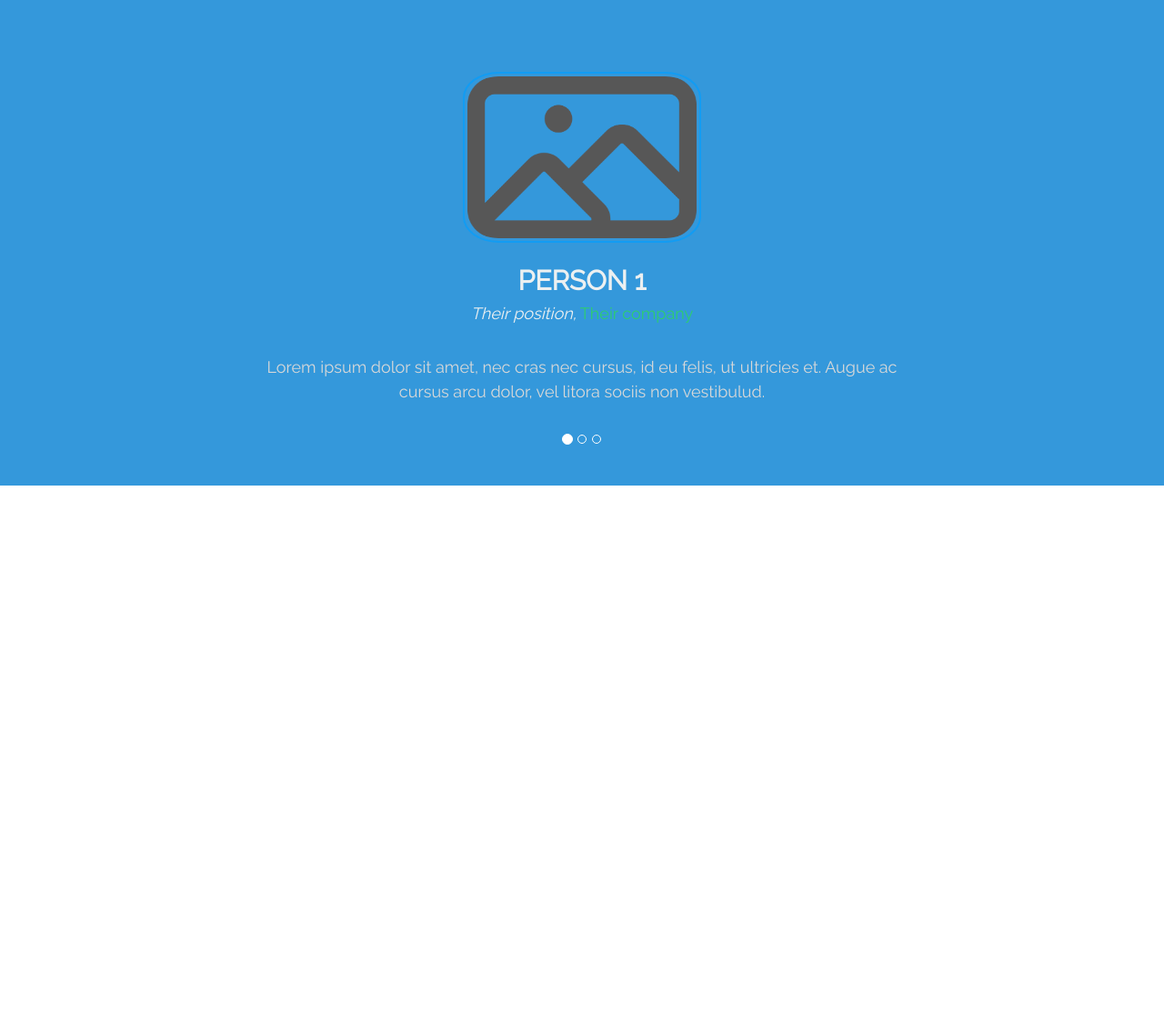
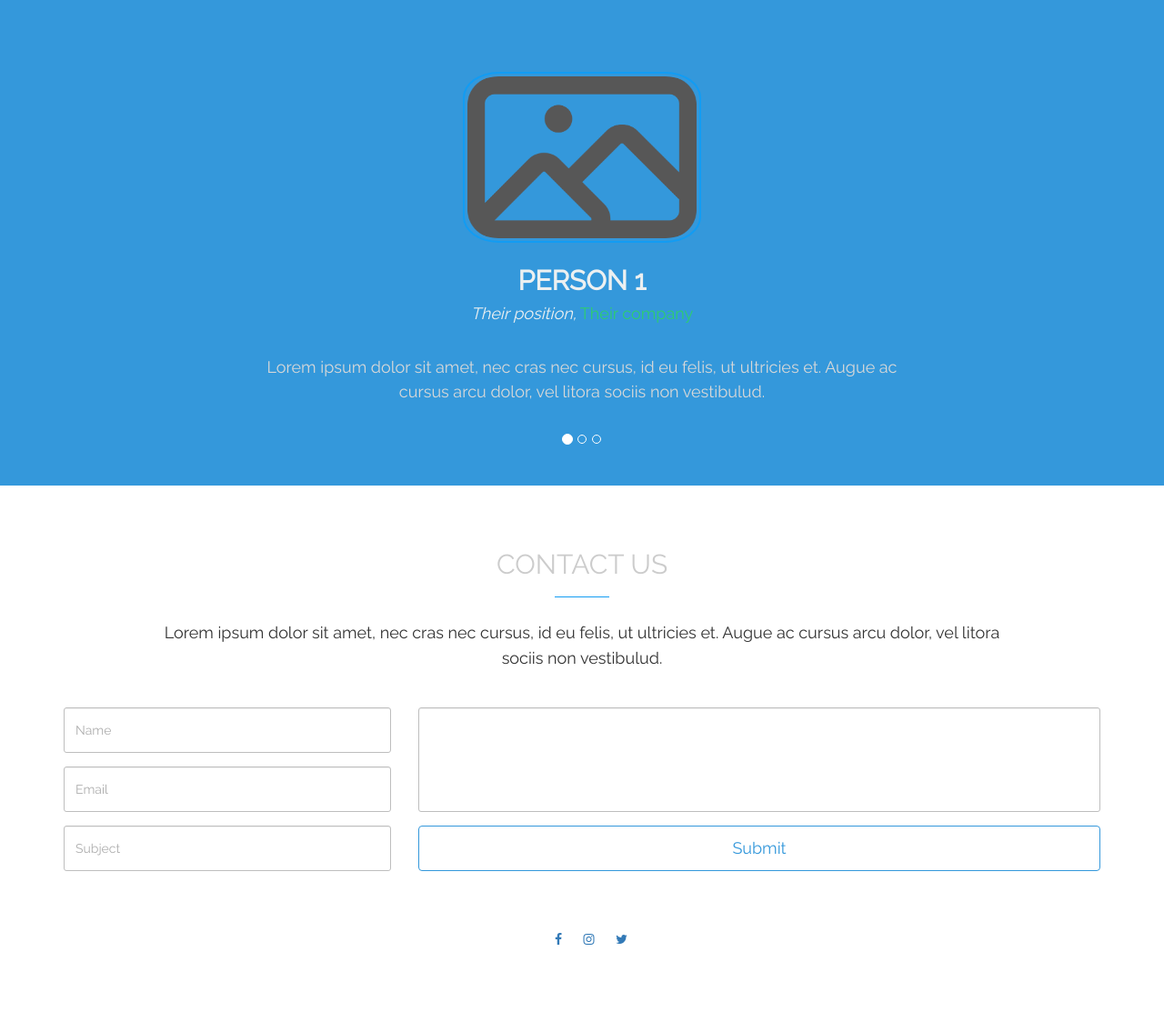
Before and after one commit to designreuse/business-website-template, a PHP site: page / in a window 1280 px wide. Shown: the part 1527-2640 px from the top of the page at 91% size. Before the commit the page ends 2061 px from the top, so only its background shows below. Run offline with PHP 8.4, Linux system fonts and the light colour scheme.

Commit message:
add contact us section & styling

```diff
--- a/css/style.css
+++ b/css/style.css
@@ -273,3 +273,77 @@ p {
   line-height: 27px;
   padding-top: 25px;
 }
+
+/*contact us*/
+
+.contact-us-form .form-control {
+  display: block;
+  width: 100%;
+  height: 50px;
+  padding: 6px 12px;
+  font-size: 14px;
+  line-height: 20px;
+  color: #555;
+  background-color: transparent;
+  border: 1px solid #aeaeae;
+  border-radius: 3px;
+  margin-bottom:15px;
+  opacity: .8;
+  outline: 0px !important;
+  transition: all 1s;
+  -moz-transition: all 1s;
+  -webkit-transition: all 1s;
+  -o-transition: all 1s;
+}
+
+#message {
+  height: 115px;
+  resize: none;
+}
+
+.submit-btn,
+.submit-btn:active,
+.submit-btn:focus,
+.submit-btn:visited {
+  background-color: transparent;
+  border: 1px solid #3498db;
+  border-radius: 4px;
+  width: 100%;
+  height: 50px;
+  font-size: 18px;
+  color: #3498db;
+  outline: 0px !important;
+  transition: all 1s;
+  -moz-transition: all 1s;
+  -webkit-transition: all 1s;
+  -o-transition: all 1s;
+}
+
+.submit-btn:hover {
+  background: #129CF3;
+  color: #fff;
+  border-color: #129CF3;
+}
+
+.social-icons {
+  padding-top: 50px;
+  padding-bottom: 70px;
+}
+
+.social-icons ul {
+  margin: 0;
+  padding: 0;
+  text-align: center;
+}
+
+.social-icons ul li {
+  list-style-type: none;
+  display: inline;
+  padding-left: 20px;
+}
+
+
+.social-icons ul li a {
+   text-decoration: none;
+   display: inline-block;
+}
--- a/index.html
+++ b/index.html
@@ -156,6 +156,50 @@
           </div>
         </div>
       </section>
+      <section class="contact-us">
+        <div class="container">
+          <div class="row">
+            <div class="col-md-10 col-md-offset-1">
+              <div class="section-title">
+                <h2>Contact Us</h2>
+                <p>Lorem ipsum dolor sit amet, nec cras nec cursus, id eu felis, ut ultricies et.
+                   Augue ac cursus arcu dolor, vel litora sociis non vestibulud.</p>
+              </div>
+            </div>
+          </div>
+        </div>
+        <div class="contact-us-form">
+          <div class="container">
+            <form role="form">
+              <div class="row">
+                <div class="col-md-4">
+                  <input type="text" class="form-control" id="name" placeholder="Name">
+                  <input type"email" class="form-control" id="email" placeholder="Email">
+                  <input type="text" class="form-control" id="subject" placeholder="Subject">
+                </div>
+                <div class="col-md-8">
+                  <textarea  id="message" class="form-control" cols="30" rows="10"></textarea>
+                  <button type="submit" class="btn btn-default submit-btn">Submit</button>
+                </div>
+              </div>
+            </form>
+          </div>
+          <div class="container">
+            <div class="row">
+              <div class="col-md-12">
+                <div class="social-icons">
+                  <ul>
+                    <li><a href=""><i class="fa fa-facebook"></i></a></li>
+                    <li><a href=""><i class="fa fa-instagram"></i></a></li>
+                    <li><a href=""><i class="fa fa-twitter"></i></a></li>
+                  </ul>
+                </div>
+              </div>
+            </div>
+          </div>
+
+        </div>
+      </section>
 
 
 
```
